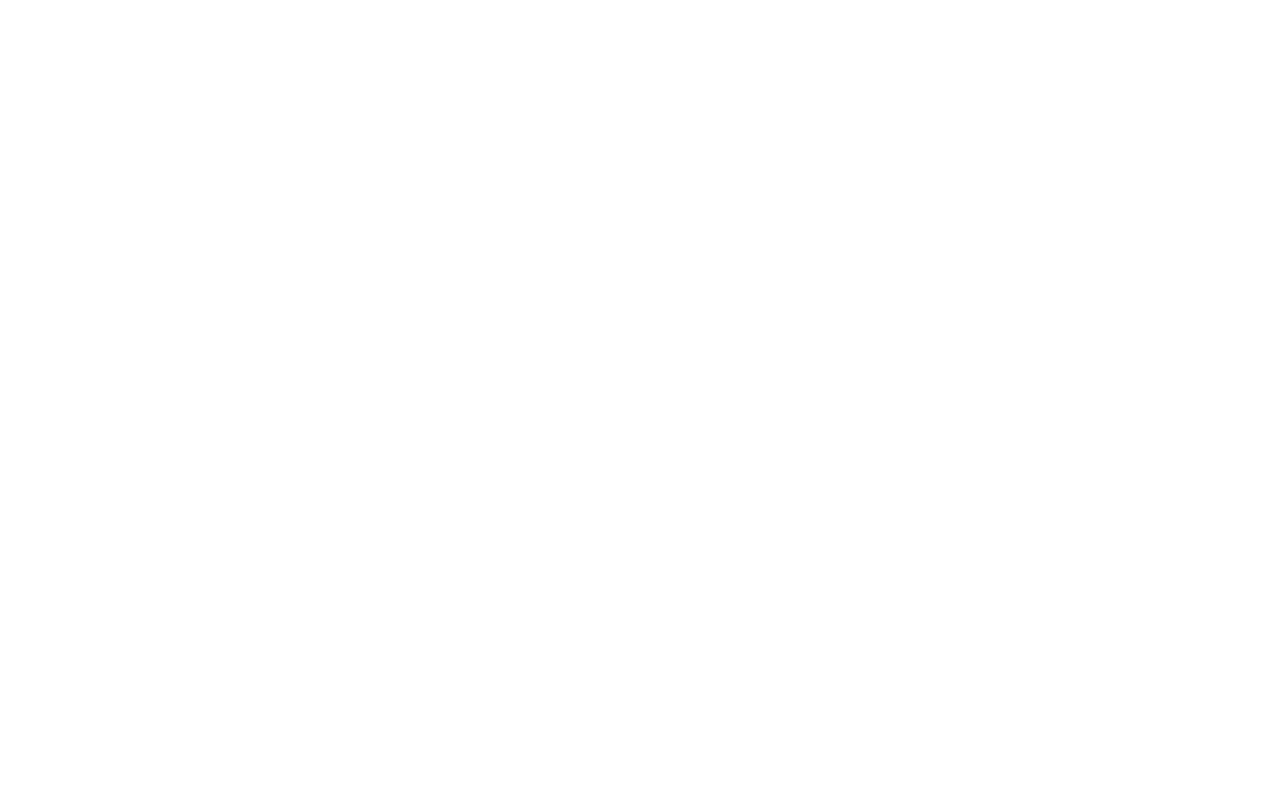
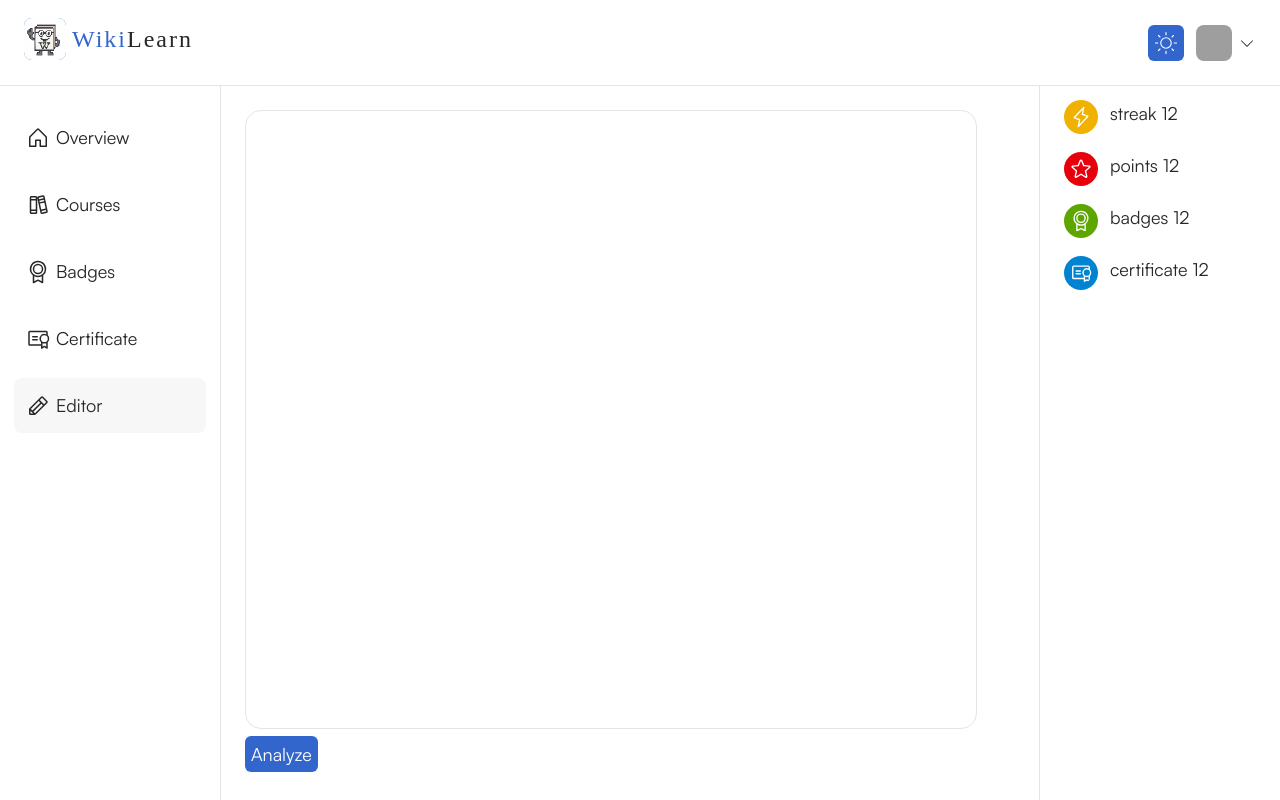
Before and after one commit to tejasva-087/wikiLearn, a React (Vite) app in the folder frontend/: page /editor in a window 1280 px wide. Before the commit this address had no page. Built offline with nearby package versions, Linux system fonts and the light colour scheme; grey boxes are pictures that could not be loaded.

Commit message:
Linked the editor to check the post

```diff
--- a/frontend/src/App.jsx
+++ b/frontend/src/App.jsx
@@ -2,6 +2,7 @@
 import Courses from "./pages/Courses";
 import Overview from "./pages/Overview";
 import CoursePage from "./pages/CoursePage";
+import Editor from "./pages/Editor";
 
 function App() {
   return (
@@ -11,6 +12,7 @@
         <Route path="/overview" element={<Overview />} />
         <Route path="/courses" element={<Courses />} />
         <Route path="/courses/course-page" element={<CoursePage />} />
+        <Route path="/editor" element={<Editor />} />
       </Routes>
     </BrowserRouter>
   );
--- a/frontend/src/components/MainMenu.jsx
+++ b/frontend/src/components/MainMenu.jsx
@@ -6,7 +6,7 @@
   Medal,
   Books,
   Certificate,
-  UsersThree,
+  Pencil,
 } from "@phosphor-icons/react";
 
 const options = [
@@ -36,9 +36,9 @@
   },
   {
     id: 5,
-    icon: <UsersThree className="icon--big" />,
-    label: "Forum",
-    link: "/forum",
+    icon: <Pencil className="icon--big" />,
+    label: "Editor",
+    link: "/editor",
   },
 ];
 
--- a/frontend/src/components/ui/Badge.jsx
+++ b/frontend/src/components/ui/Badge.jsx
@@ -1,8 +1,10 @@
 import { Medal } from "@phosphor-icons/react";
 
-function Badge({ placeholderImg, title, date, type }) {
+function Badge({ placeholderImg, title, date, type, className }) {
   return (
-    <div className={`badge badge--${type} flex-center flex-column`}>
+    <div
+      className={`badge badge--${type} flex-center flex-column ${className}`}
+    >
       <img src={placeholderImg} alt="badge image" className="badge-img" />
       <div className="badge-text">
         <p className="text-seconadry">{title}</p>
--- a/frontend/src/components/ui/Stats.jsx
+++ b/frontend/src/components/ui/Stats.jsx
@@ -1,12 +1,12 @@
 import VisualIcons from "./VisualIcons";
 
-function Stats({ type, points }) {
+function Stats({ type, points, hide = false, className }) {
   return (
-    <div className="stats flex-center gap--mid">
+    <div className={`stats flex-center gap--mid ${className}`}>
       <VisualIcons type={type} />
 
       <p className="text-seconadry">
-        {type} {points}
+        {hide === true ? "" : type} {points}
       </p>
     </div>
   );
--- a/frontend/src/pages/CoursePage.jsx
+++ b/frontend/src/pages/CoursePage.jsx
@@ -2,6 +2,9 @@
 import MainMenu from "../components/MainMenu";
 import SideMenu from "../components/SideMenu";
 import NumberCircle from "../components/ui/NumberCircle";
+import Badge from "../components/ui/Badge";
+import placeholderImg from "../assets/img/placeholderImg.png";
+import Stats from "../components/ui/Stats";
 
 function CoursePage() {
   return (
@@ -21,13 +24,38 @@
                 Wikipedia is an encyclopedia
               </p>
             </div>
+            <Badge
+              placeholderImg={placeholderImg}
+              className={"road-map--badge badge-1"}
+              title="First piler of Wikipedia"
+              date="2023-10-01"
+            ></Badge>
+            <Stats
+              type="points"
+              points={"4 points"}
+              hide={true}
+              className="road-map-points points-1"
+            />
 
-            <div className="level  level-2">
+            <div className="level level-2">
               <p className="text-seconadry level-text">
                 Wikipedia is an encyclopedia
               </p>
-              <NumberCircle num={1}></NumberCircle>
+              <NumberCircle num={2}></NumberCircle>
             </div>
+
+            <Badge
+              placeholderImg={placeholderImg}
+              className={"road-map--badge badge-2"}
+              title="First piler of Wikipedia"
+              date="2023-10-01"
+            ></Badge>
+            <Stats
+              type="points"
+              points={"4 points"}
+              hide={true}
+              className="road-map-points points-2"
+            />
             <div className="road-map--line"></div>
           </div>
         </div>
--- /dev/null
+++ b/frontend/src/pages/Editor.jsx
@@ -0,0 +1,76 @@
+import Navigation from "../components/Navigation";
+import MainMenu from "../components/MainMenu";
+import SideMenu from "../components/SideMenu";
+import Button from "../components/ui/Button";
+
+import { useEffect, useState } from "react";
+
+function Editor() {
+  const [text, setText] = useState("");
+  const [score, setScore] = useState(0);
+  const [suggestions, setSuggestions] = useState([]);
+
+  const handleAnalyze = async () => {
+    setScore(0);
+    setSuggestions([]);
+    try {
+      const response = await fetch(
+        "http://127.0.0.1:3000/api/editor/checkarticle",
+        {
+          method: "POST",
+          headers: {
+            "Content-Type": "application/json",
+          },
+          body: JSON.stringify({
+            article: text,
+          }),
+        }
+      );
+
+      const result = await response.json();
+      setScore(result.data.answer.score);
+      setSuggestions(result.data.answer.suggestions);
+    } catch (error) {
+      console.error("Error:", error);
+    }
+  };
+
+  return (
+    <div className="layout">
+      <Navigation />
+      <MainMenu activeEl="Editor" />
+      <div className="scrollable width-full ">
+        <div className="editor">
+          <textarea
+            className="editor-text-area"
+            value={text}
+            onChange={(e) => setText(e.target.value)}
+          ></textarea>
+          <div className="editor-buttons">
+            <Button className="btn--primary" onClick={handleAnalyze}>
+              Analyze
+            </Button>
+          </div>
+        </div>
+
+        <div className="editor-output flex-column">
+          <div className="">
+            <h3 className="heading-tertiary">Score: </h3>
+            <p className="text-primary">{score}</p>
+          </div>
+          <div className=" flex-column">
+            <h3 className="heading-tertiary">Suggestions: </h3>
+            <ul className="editor-list">
+              {suggestions.map((suggestions, index) => (
+                <li key={index}>{suggestions.suggestion}</li>
+              ))}
+            </ul>
+          </div>
+        </div>
+      </div>
+      <SideMenu />
+    </div>
+  );
+}
+
+export default Editor;
--- a/frontend/src/styles/components/ui/_numberCircle.scss
+++ b/frontend/src/styles/components/ui/_numberCircle.scss
@@ -36,11 +36,23 @@
   width: 100%;
   position: relative;
 
+  &--badge {
+    width: 20rem;
+    position: absolute;
+  }
+
   &--line {
     width: 0.2rem;
-    height: 100svh;
-    background-color: var(--color-primary);
+    height: 80rem;
+    background-image: linear-gradient(
+      var(--color-primary) 50%,
+      var(--color-white-tertiary) 50%
+    );
     position: relative;
+  }
+
+  &-points {
+    position: absolute;
   }
 }
 
@@ -58,10 +70,30 @@
 
 .level-1 {
   top: -3%;
-  left: 50%;
+  left: 49.5%;
 }
 
 .level-2 {
   top: 50%;
   right: 50%;
 }
+
+.badge-1 {
+  top: 10%;
+  left: 25%;
+}
+
+.points-1 {
+  top: 22%;
+  left: 55%;
+}
+
+.badge-2 {
+  top: 65%;
+  left: 53%;
+}
+
+.points-2 {
+  top: 77%;
+  left: 33%;
+}
--- a/frontend/src/styles/main.scss
+++ b/frontend/src/styles/main.scss
@@ -26,6 +26,7 @@
 
 // pages
 @forward "./pages/layout";
+@forward "./pages/editor";
 
 // layouts
 // @forward "./layouts/"
--- /dev/null
+++ b/frontend/src/styles/pages/_editor.scss
@@ -0,0 +1,39 @@
+.editor {
+  height: 100%;
+  flex: 1;
+
+  &-text-area {
+    width: 95%;
+    height: 93%;
+    padding: 2rem;
+    border-radius: 1.6rem;
+    font-size: 1.6rem;
+    line-height: 2.4rem;
+    color: var(--color-black);
+    box-shadow: var(--shadow-1);
+    resize: none;
+    border: 0.1rem solid var(--color-white-tertiary);
+    background-color: var(--color-white-priamry);
+
+    &:focus {
+      outline: none;
+    }
+  }
+
+  &-output {
+    display: flex;
+    align-items: flex-start;
+    height: 100%;
+    padding: 2.4rem 1.4rem;
+    gap: 2.4rem;
+
+    flex: 0.4;
+  }
+}
+
+.editor-list {
+  display: flex;
+  flex-direction: column;
+  gap: 1.4rem;
+  list-style: circle;
+}
```
Also changed, not shown: frontend/src/assets/img/WikiLearn - overview (Active user).png (added), frontend/src/pages/Auth.jsx (added).
